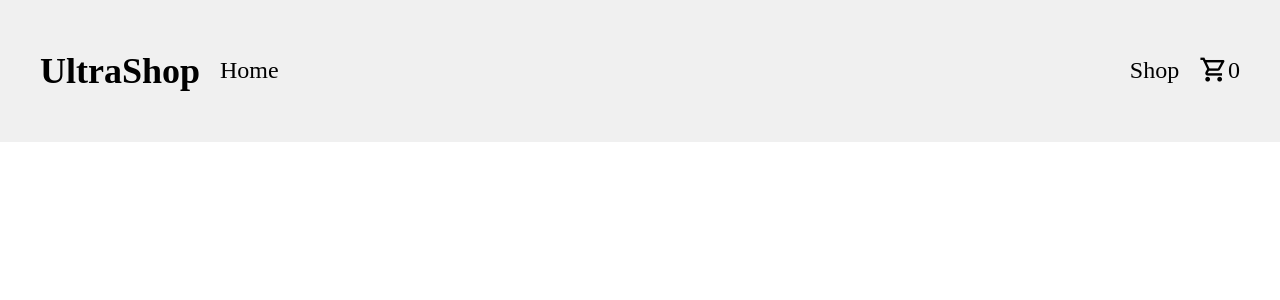
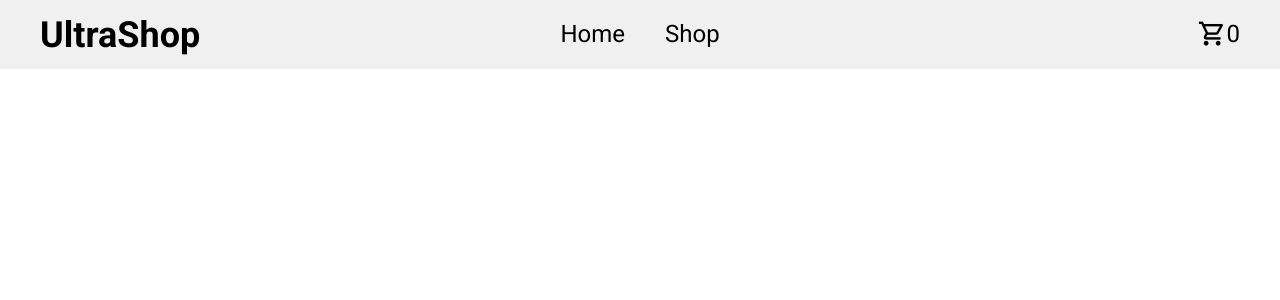
Before and after one commit to augustynd02/top-shoppingcart, a React (Vite) app: page / in a window 1280 px wide. Shown: the top 300 px of the page. Built offline with nearby package versions, Linux system fonts and the light colour scheme.

Commit message:
style: style navbar

```diff
--- a/src/components/Navbar/Navbar.module.css
+++ b/src/components/Navbar/Navbar.module.css
@@ -1,6 +1,8 @@
 .navbar {
+    position: relative;
     display: flex;
-    gap: 20px;
+    justify-content: center;
+    gap: 40px;
     padding: 20px 40px;
     background-color: rgb(240, 240, 240);
 }
@@ -9,9 +11,27 @@
     display: flex;
     align-items: center;
     font-size: 1.5em;
+    border-bottom: 1px solid transparent;
+    cursor: pointer;
 }
-.navbarElement:nth-child(3) {
-    margin-left: auto;
+.navbarElement:hover {
+    border-bottom: 1px solid gray;
+}
+.navbarElement:nth-child(1) {
+    position: absolute;
+    top: 50%;
+    transform: translateY(-50%);
+    left: 40px;
+    border: none;
+    cursor: default;
+}
+.navbarElement:nth-child(1) h2 {
+    margin: 0px;
+}
+.navbarElement:nth-child(4) {
+    position: absolute;
+    right: 40px;
+    border: none;
 }
 .navbarElement .icon {
     font-size: 1.2em;
--- a/src/index.css
+++ b/src/index.css
@@ -1,5 +1,10 @@
 @import url('https://fonts.googleapis.com/css2?family=Roboto:ital,wght@0,100;0,300;0,400;0,500;0,700;0,900;1,100;1,300;1,400;1,500;1,700;1,900&display=swap');
 
+* {
+    box-sizing: border-box;
+}
+
 body {
+    font-family: Roboto;
     margin: 0px;
 }
```
